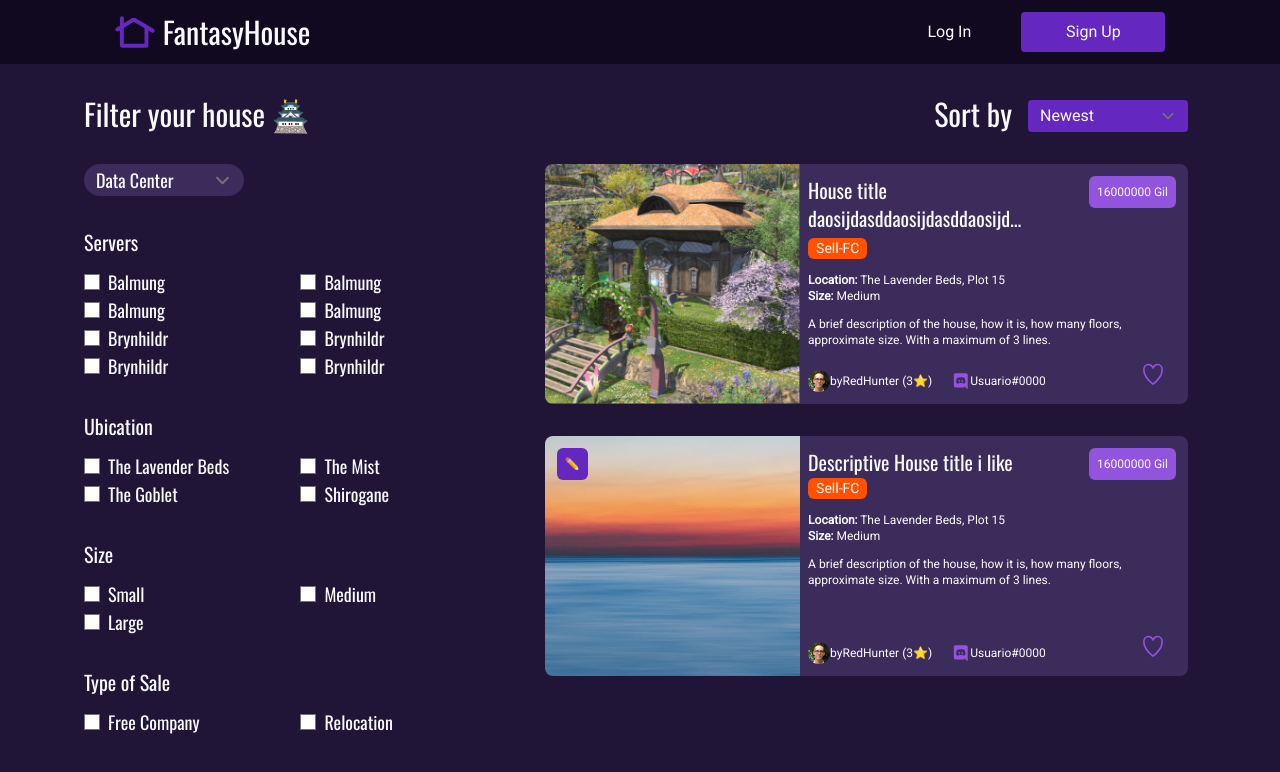
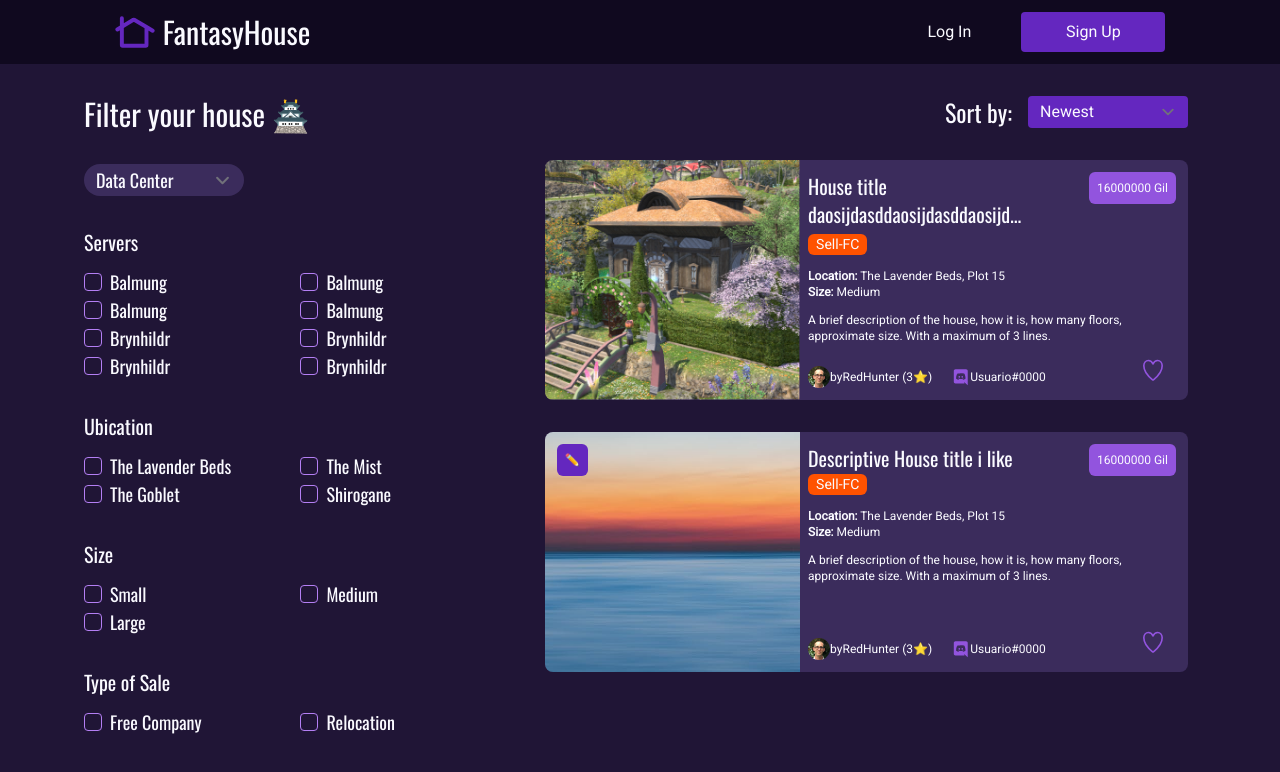
Before and after one commit to Vista-Geek/FHfront, a Next.js app: page /home in a window 1280 px wide. Shown: the top 772 px of the page. Built offline with nearby package versions, Linux system fonts and the light colour scheme; a small style sheet from the web is missing.

Commit message:
Improved checkboxes #1

```diff
--- a/src/modules/Home/index.tsx
+++ b/src/modules/Home/index.tsx
@@ -26,7 +26,7 @@ export default function Home() {
         </div>
         <div className="col-span-5 md:col-span-3 mx-2">
           <div className="flex justify-end items-end">
-            <h3 className="text-3xl mr-3 sm:mr-4">Sort by</h3>
+            <h3 className="text-2xl mr-3 sm:mr-4">Sort by:</h3>
             <select
               defaultValue="Newest"
               className="rounded bg-purpleCust text-md font-herbo h-8 w-40 py-0 border-none"
--- a/src/modules/components/IndividualFilterType/index.tsx
+++ b/src/modules/components/IndividualFilterType/index.tsx
@@ -10,10 +10,20 @@ export default function IndividualFilterType({ filterTitle, filters }: CheckboxP
     <div className="mt-8">
       <h5 className="text-xl">{filterTitle}</h5>
       <div className="mt-3 grid grid-cols-2">
-        {filters.map((server, index) => (
+        {filters.map((item, index) => (
           <label className="inline-flex items-center text-lg" key={index}>
-            <input type="checkbox" className="form-checkbox text-purpleCust-text " />
-            <span className="ml-2">{server}</span>
+            <input
+              type="checkbox"
+              className="form-checkbox
+                bg-purpleCust-bg
+                text-purpleCust-text
+                border-purpleCust-text
+                rounded
+                p-2
+                focus:outline-none focus:ring-none
+              "
+            />
+            <span className="ml-2">{item}</span>
           </label>
         ))}
       </div>
```
